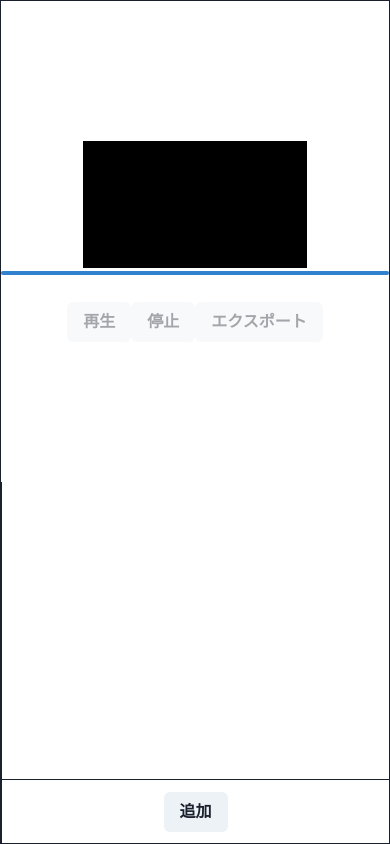
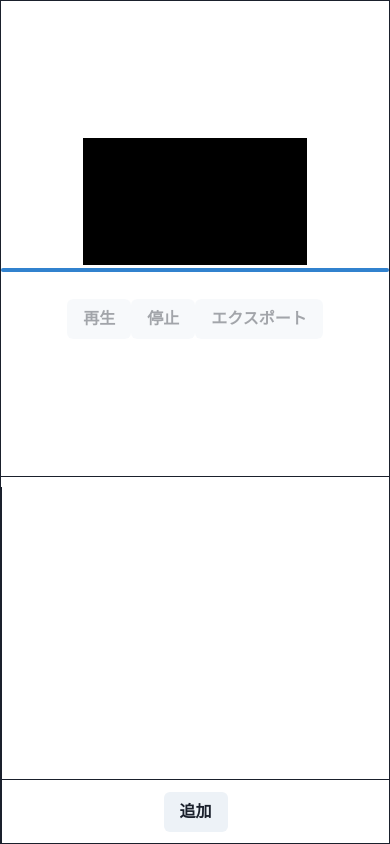
Before and after one commit to illionillion/simple-slideshow-editor, a React (Create React App) app: page / in a window 390 px wide. Built offline with nearby package versions, Linux system fonts and the light colour scheme.

Commit message:
#3 responsive2

```diff
--- a/src/App.tsx
+++ b/src/App.tsx
@@ -7,21 +7,36 @@ function App() {
   const [editItems, setEditItems] = useState<editItemType[]>();
   const [editItemsCount, setEditItemsCount] = useState<number>(0);
   const [isWide] = useMediaQuery("(min-width: 700px)");
-  useEffect(()=>{
-  console.log(isWide ? "row":"column");
-  if(isWide){
-    console.log("横並び");
-  }else{
-    console.log("縦並び");
-  }
-
-  },[isWide])
+  useEffect(() => {
+    console.log(isWide ? "row" : "column");
+    if (isWide) {
+      console.log("横並び");
+    } else {
+      console.log("縦並び");
+    }
+  }, [isWide]);
   return (
-    <Center className="App" w="100vw" h="100vh" border="1px" flexDirection={isWide ? "row":"column"}>
-      <Box flex={4} h={isWide ? "full":"auto"} w={isWide ? "auto":"full"}>
+    <Center
+      className="App"
+      w="100vw"
+      h="100vh"
+      border="1px"
+      flexDirection={isWide ? "row" : "column"}
+    >
+      <Box
+        flex={4}
+        h={isWide ? "full" : "30vh"}
+        w={isWide ? "auto" : "full"}
+        borderBottom="1px"
+      >
         <CanvasScreen editItems={editItems} editItemsCount={editItemsCount} />
       </Box>
-      <Box flex={3} h={isWide ? "full":"auto"} w={isWide ? "auto":"full"}>
+      <Box
+        flex={3}
+        h={isWide ? "full" : "600px"}
+        w={isWide ? "auto" : "full"}
+        paddingTop="10px"
+      >
         <TimecodeEditor
           editItems={editItems}
           setEditItems={setEditItems}
```
